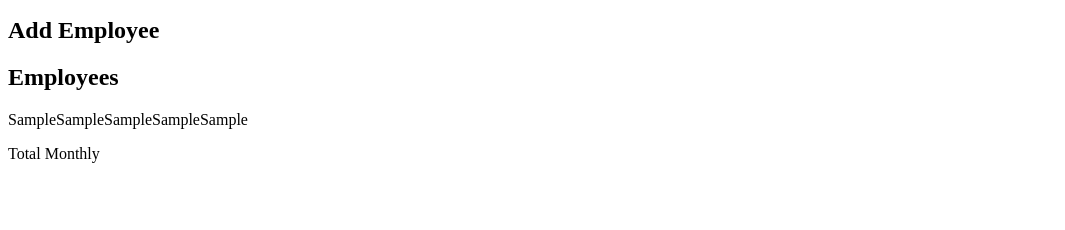
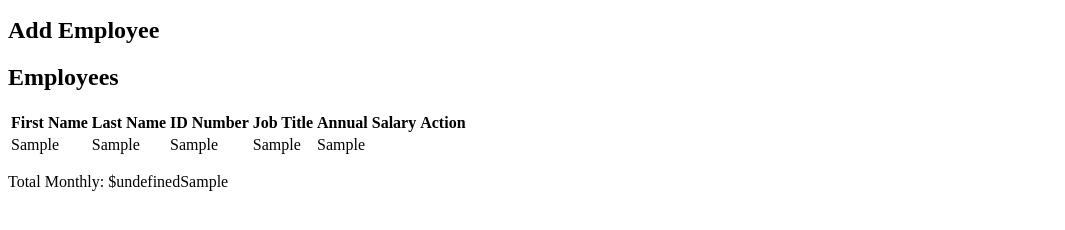
Before and after one commit to justinthegithub/justinthegithub-weekend-salary-calculator, a website: page index.html in a window 1280 px wide. Both pictures are taken after typing "Sample", "Sample", "Sample", "Sample", "Sample" into the empty fields and a click on the button "Submit". Shown: the part 104-334 px from the top of the page, without its empty margins (0-1065 px from the left). Drawn offline with Linux system fonts and the light colour scheme.

Commit message:
calculatetotal() is producing undefined

```diff
--- a/index.html
+++ b/index.html
@@ -21,10 +21,26 @@
     </form>
     <h2>Add Employee</h2>
     <h2>Employees</h2>
-    <div id="employeeTable"></div>
+
+    <table id="employeeTable">
+      <thead>
+        <tr>
+          <th>First Name</th>
+          <th>Last Name</th>
+          <th>ID Number</th>
+          <th>Job Title</th>
+          <th>Annual Salary</th>
+          <th>Action</th>
+        </tr>
+      </thead>
+      <tbody>
+
+      </tbody>
+    </table>
   </main>
   <footer>
-    <p>Total Monthly</p>
+    <p id="footerTotal">Total Monthly</p>
+    <div ></div>
   </footer>
 </body>
 </html>
--- a/script.js
+++ b/script.js
@@ -33,5 +33,16 @@ document.addEventListener('DOMContentLoaded', function() {
     document.getElementById("titleInput").value = '';
     document.getElementById("annualSalaryInput").value = '';
 
+    calculateTotal(annualSalaryInput)
+
+
   });
 });
+
+function calculateTotal(salary) {
+  console.log("calculateTotal() works!");
+let total
+total+=salary
+let footer =document.getElementById("footerTotal")
+footer.textContent = `Total Monthly: $${total}`;
+}
```
